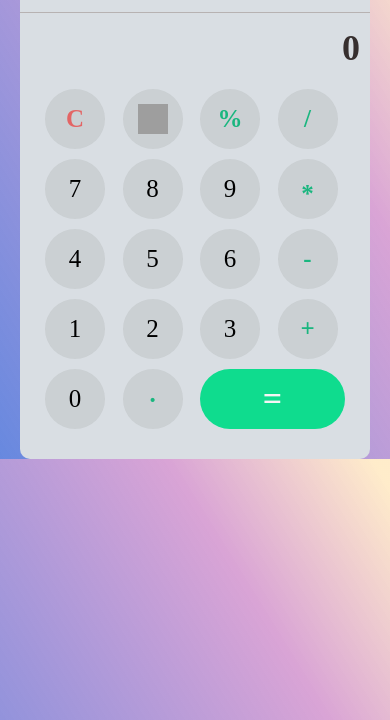
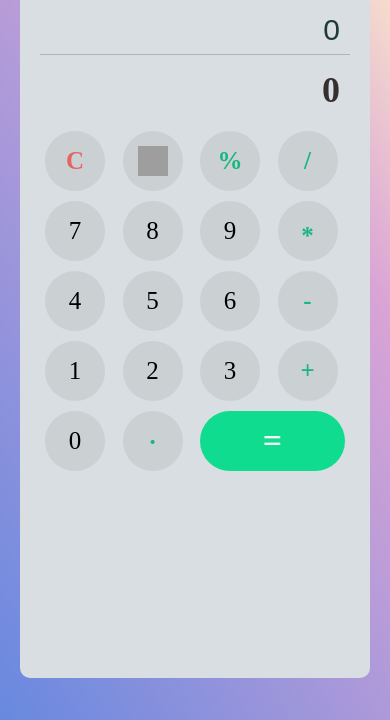
Before and after one commit to mnamesujit/calculator, a plain HTML site: page index.html in a window 390 px wide. Shown: the part 124-844 px from the top of the page. Drawn offline with Linux system fonts and the light colour scheme; grey boxes are pictures that could not be loaded.

Commit message:
fixed: stylesheet

```diff
--- a/style.css
+++ b/style.css
@@ -12,7 +12,6 @@ body{
     max-width: 100vw;
     height: 100vh;
     display: flex;
-    flex-direction: column;
     align-items: center;
     justify-content: center;
 }
@@ -21,7 +20,6 @@ main{
     background-color: rgb(217, 222, 227);
     width: 350px;
     height: 85vh;
-    text-align: center;
     padding: 2rem;
     padding-top: 3rem;
 }
@@ -125,11 +123,7 @@ h1{
 }
 
 @media screen and (max-width: 425px) {
-    body{
-        height: 100%;
-    }
     main{
-        height: fit-content;
-        padding: 30px 0;
+        height: 90vh;
     }
 }
```
